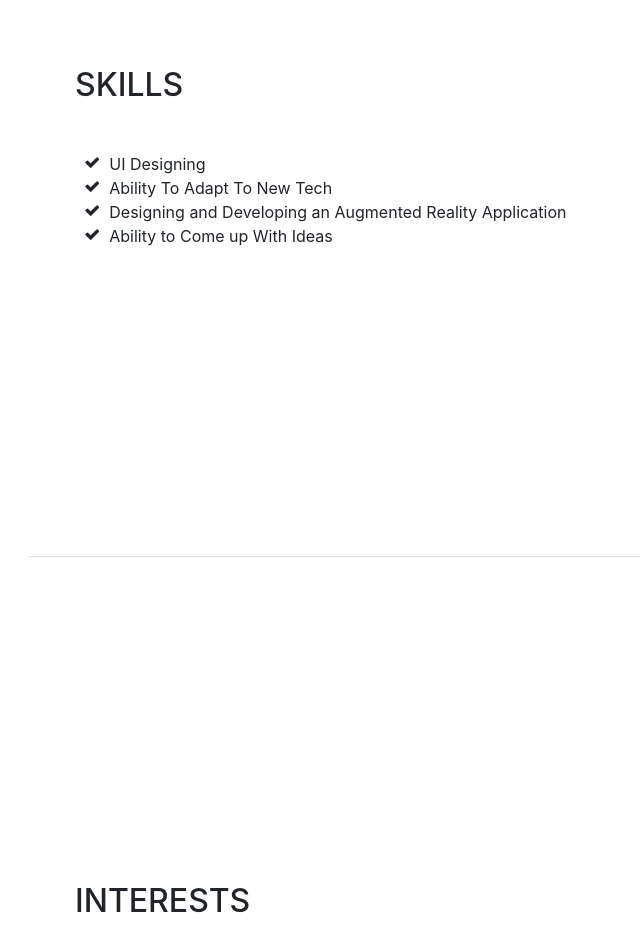
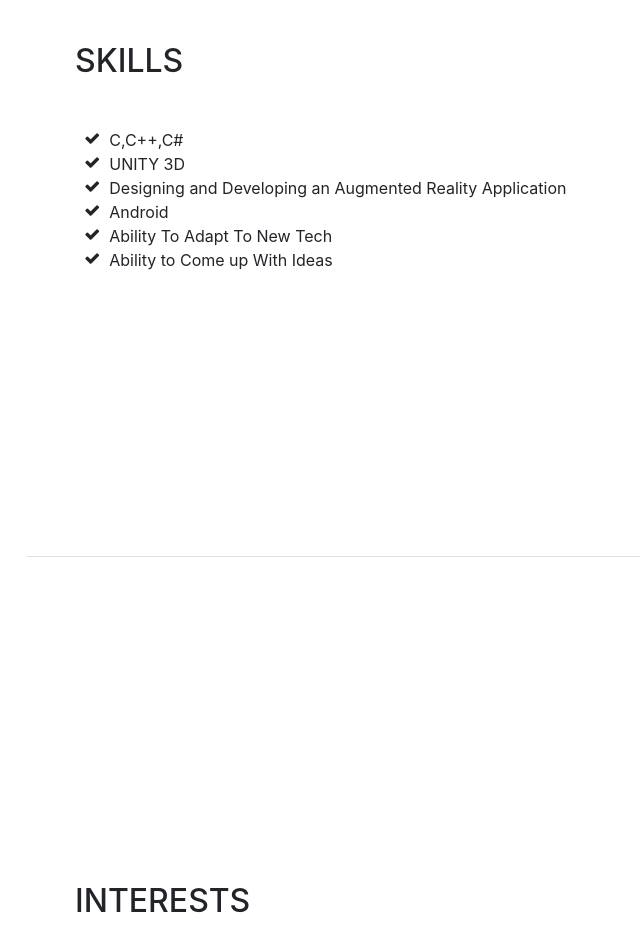
Before and after one commit to Utkarshsinghmca/utkarshsingh.github.io, a website with bundled scripts: page index.html in a window 1280 px wide. Shown: the part 3700-4628 px from the top of the page, without its empty margins (245-885 px from the left). Built offline with nearby package versions, Linux system fonts and the light colour scheme; files whose address does not match are found by name; a web font is replaced by a local one.

Commit message:
Updated Resume

```diff
--- a/index.html
+++ b/index.html
@@ -211,12 +211,13 @@
           <ul class="fa-ul mb-0">
             <li>
               <i class="fa-li fa fa-check"></i>
-              UI Designing
+              C,C++,C#
+
 
 </li>
             <li>
               <i class="fa-li fa fa-check"></i>
-             Ability To Adapt To New Tech
+              UNITY 3D
 </li>
             <li>
               <i class="fa-li fa fa-check"></i>
@@ -224,7 +225,19 @@
 </li>
             <li>
               <i class="fa-li fa fa-check"></i>
-             Ability to Come up With Ideas</li>
+              Android
+            </li>
+          </li>
+          <li>
+            <i class="fa-li fa fa-check"></i>
+            Ability To Adapt To New Tech
+
+          </li>
+        </li>
+        <li>
+          <i class="fa-li fa fa-check"></i>
+          Ability to Come up With Ideas
+        </li>
           </ul>
         </div>
       </section>
```
